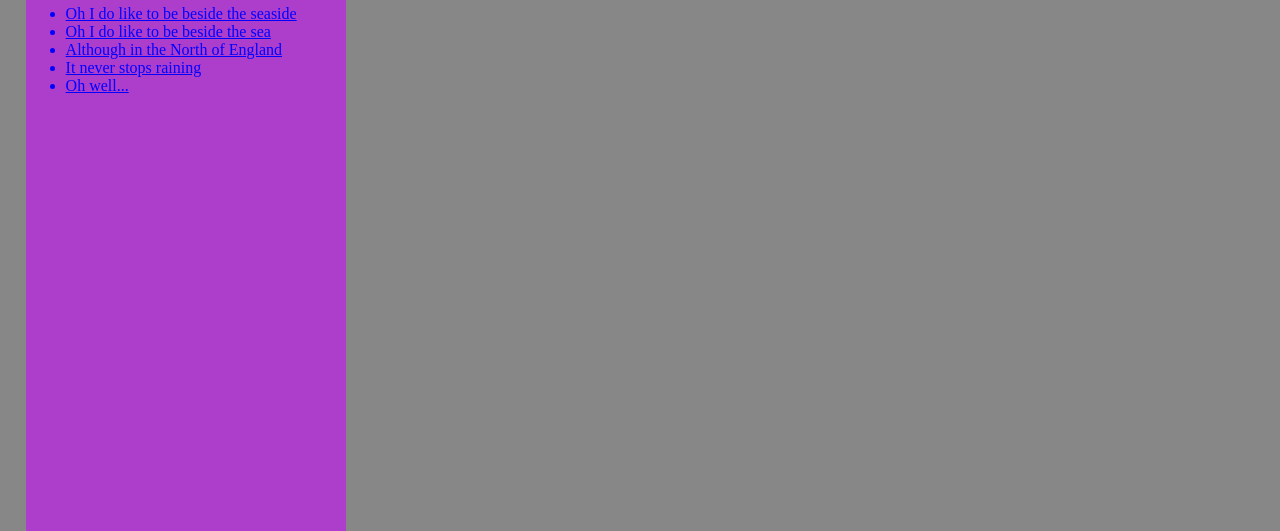
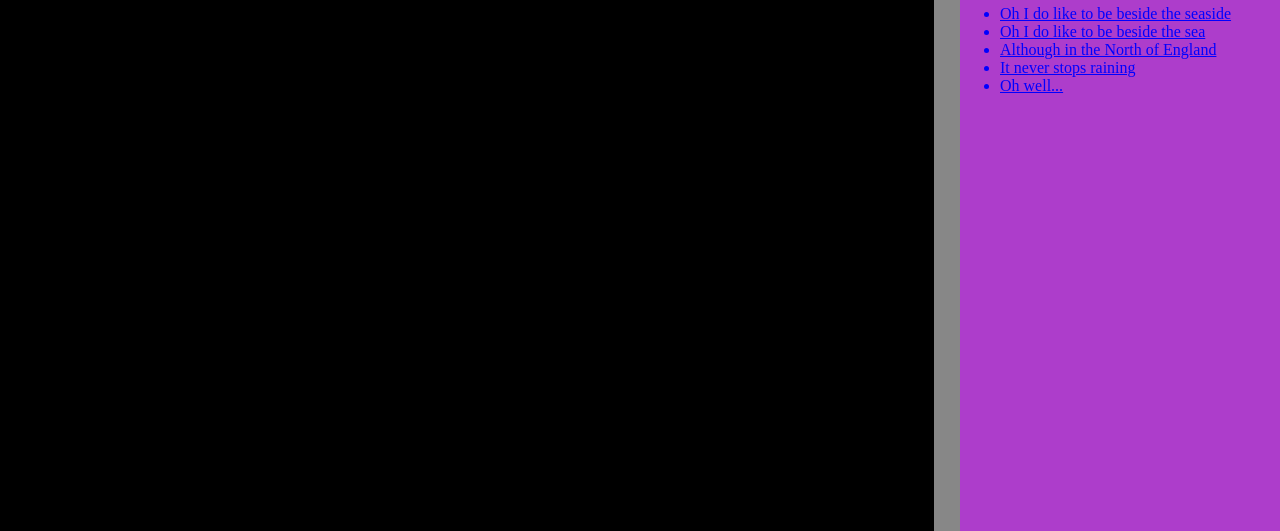
Before and after one commit to Coolpenguinz/comp20hw3a, a plain HTML site: page index.html in a window 1280 px wide. Shown: the part 318-849 px from the top of the page. Drawn offline with Linux system fonts and the light colour scheme.

Commit message:
Update index.html

```diff
--- a/index.html
+++ b/index.html
@@ -14,9 +14,11 @@
 		  margin-top: 2%;
 		  width: 73%;
 		  height: 75%;
-		  margin-right: 2%
-		  background-color: #AD3DCB;
-		  float: right;
+		  margin-right: 2%;
+		  float: left;
+		}
+		.white{
+			background-color: #000;
 		}
 
 		div.box2{
@@ -68,7 +70,7 @@
 			</form>
 		</ul>
 	</nav>
-	<div class="box1">
+	<div class="box1 white">
 		<h1>
 			Article Heading
 		</h1>
```
